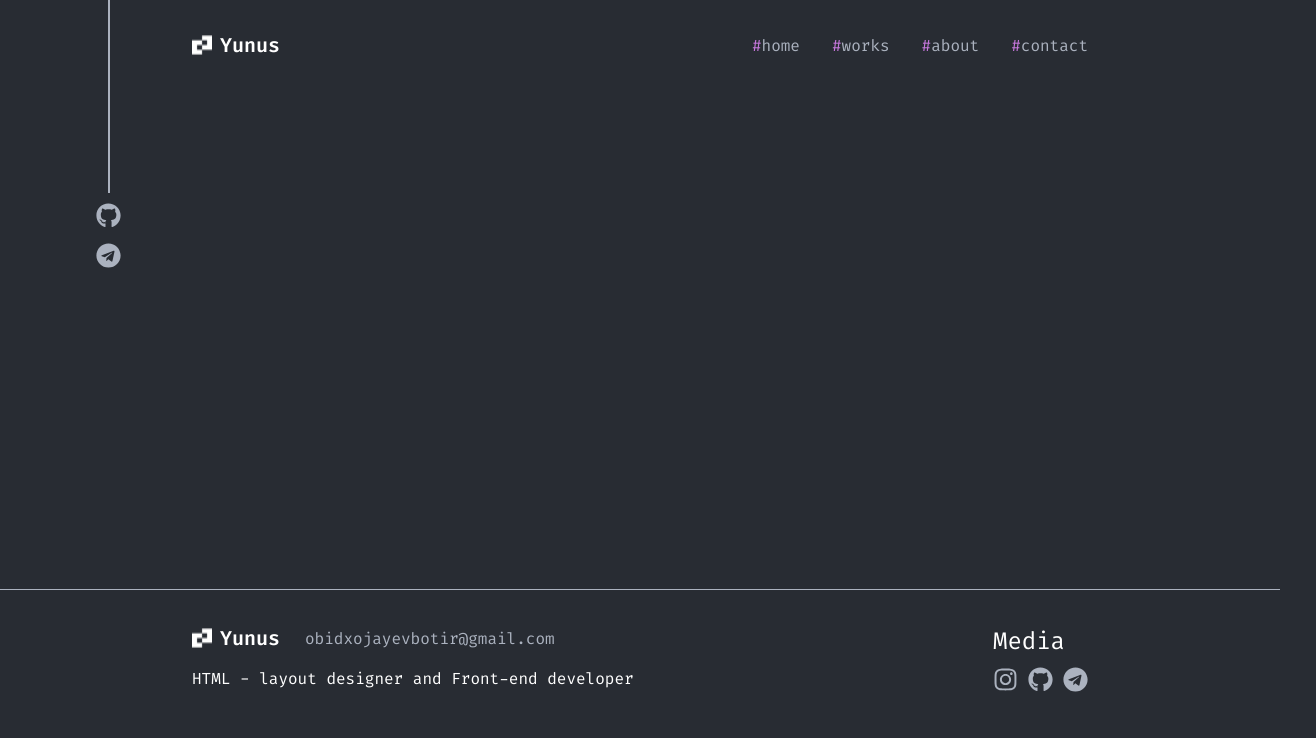
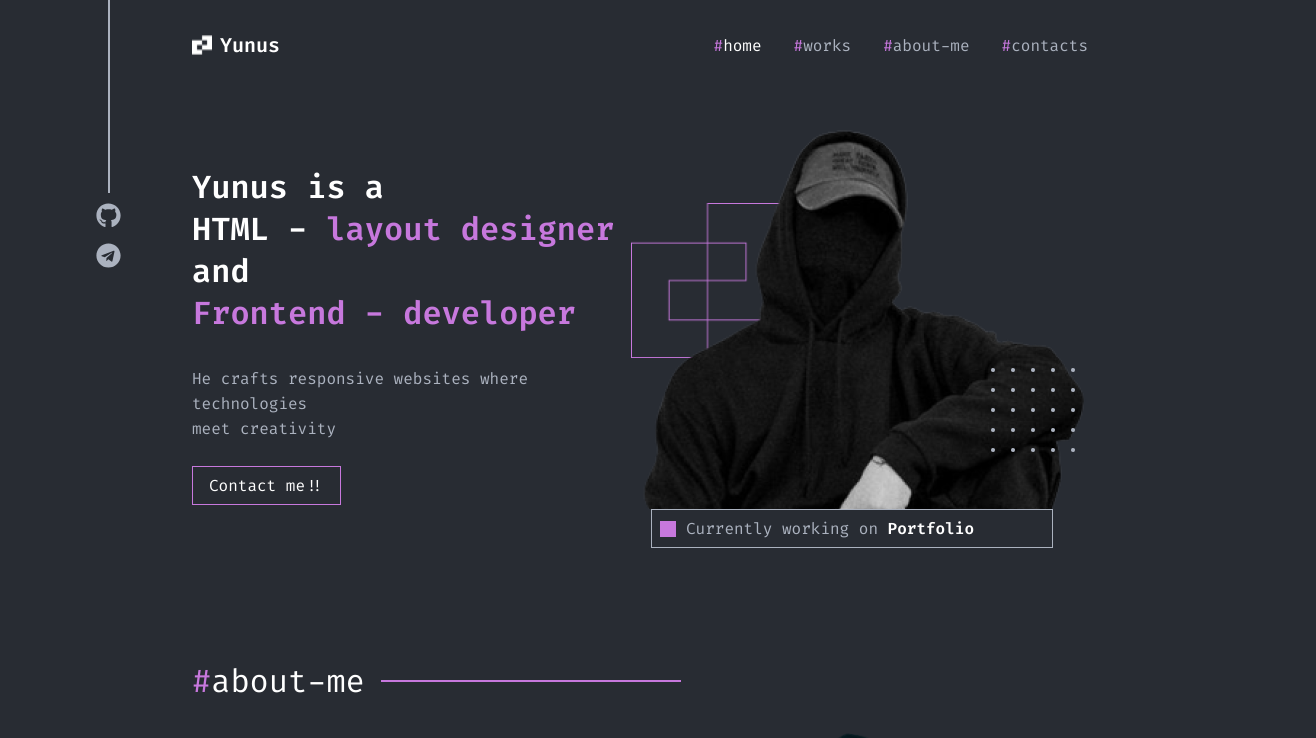
Before and after one commit to theyuunus/Portfolio, a React (Create React App) app: page / in a window 1280 px wide. Shown: the top 738 px of the page, 1316 px wide, since content can reach past the window. Built offline with nearby package versions, Linux system fonts and the light colour scheme.

Commit message:
#fix #change a #Navbar

```diff
--- a/src/Routers/Routers.js
+++ b/src/Routers/Routers.js
@@ -8,7 +8,7 @@ import Contact from "../Pages/Contact";
 const Routers = () => {
   return (
     <Routes>
-      <Route path="home" element={<Home />} />
+      <Route path="/" element={<Home />} />
       <Route path="about" element={<About />} />
       <Route path="works" element={<Projects />} />
       <Route path="contact" element={<Contact />} />
--- a/src/components/Navbar/Navbar.jsx
+++ b/src/components/Navbar/Navbar.jsx
@@ -33,11 +33,18 @@ export default function Navbar() {
             </div>
 
             <div className="navbar-right">
-              {['home', 'works', 'about', 'contact'].map((page) => (
-                <NavLink key={page} to={`/${page}`} className="navbar-right-a">
-                  <span className="navbar-right-a-span">#</span>{page}
-                </NavLink>
-              ))}
+              <NavLink to={"/"} className="navbar-right-a">
+                <span className="navbar-right-a-span">#</span>home
+              </NavLink>
+              <NavLink to={"works"} className="navbar-right-a">
+                <span className="navbar-right-a-span">#</span>works
+              </NavLink>
+              <NavLink to={"/about"} className="navbar-right-a">
+                <span className="navbar-right-a-span">#</span>about-me
+              </NavLink>
+              <NavLink to={"/contact"} className="navbar-right-a">
+                <span className="navbar-right-a-span">#</span>contacts
+              </NavLink>
               <span className="mobile__menu">
                 <i onClick={toggleMenu} role="button" aria-label="Toggle Menu">
                   {isMenuActive ? (
@@ -47,7 +54,7 @@ export default function Navbar() {
                       <rect x="4" y="3" width="24" height="2" transform="rotate(45 4 3)" fill="#D9D9D9" />
                     </svg>
                   ) : (
-                    <svg xmlns="http://www.w3.org/2000/svg" width="24" height="24" viewBox="0 0 24 24" fill="none">
+                    <svg className="mobile__menu-close" xmlns="http://www.w3.org/2000/svg" width="24" height="24" viewBox="0 0 24 24" fill="none">
                       <rect width="24" height="2" fill="#D9D9D9" />
                       <rect x="9" y="12" width="15" height="2" fill="#D9D9D9" />
                     </svg>
@@ -61,11 +68,27 @@ export default function Navbar() {
         <div className="navbar_mobile">
           <div className="navigation" ref={menuRef} onClick={closeMenu}>
             <div className="menu">
-              {['home', 'works', 'about', 'contact'].map((page) => (
-                <NavLink key={page} to={`/${page}`} className="menu-a" onClick={closeMenu}>
-                  <span className="menu-a-span">#</span>{page}
-                </NavLink>
-              ))}
+              <NavLink to={"/"} className="menu-a" onClick={closeMenu}>
+                <span className="menu-a-span">#</span>home
+              </NavLink>
+              <NavLink to={"works"} className="menu-a" onClick={closeMenu}>
+                <span className="menu-a-span">#</span>works
+              </NavLink>
+              <NavLink to={"/about"} className="menu-a" onClick={closeMenu}>
+                <span className="menu-a-span">#</span>about-me
+              </NavLink>
+              <NavLink to={"/contact"} className="menu-a" onClick={closeMenu}>
+                <span className="menu-a-span">#</span>contacts
+              </NavLink>
+
+              <div className="menu-media">
+                <a className="media-bottom-a" href="https://github.com/theyuunus" target='_blank'>
+                  <FaGithub className="media-bottom-a-icon" />
+                </a>
+                <a className="media-bottom-a" href="https://t.me/theyuunus" target='_blank'>
+                  <FaTelegram className="media-bottom-a-icon" />
+                </a>
+              </div>
             </div>
           </div>
         </div>
--- a/src/components/Navbar/Navbar.scss
+++ b/src/components/Navbar/Navbar.scss
@@ -103,7 +103,8 @@
     background: var(--background, #282C33);
     row-gap: 2rem;
     justify-content: center;
-    padding-bottom: 70px;
+    // padding-bottom: 70px;
+    padding-top: 140px;
 
     &-a {
         color: var(--gray, #ABB2BF);
@@ -117,6 +118,12 @@
             color: var(--primary, #C778DD);
         }
     }
+
+    &-media {
+        display: flex;
+        gap: 15px;
+        margin: auto;
+    }
 }
 
 .menu__active {
@@ -125,6 +132,7 @@
 
 .navbar_mobile {
     display: none;
+
 }
 
 @media only screen and (max-width: 865px) {
```
